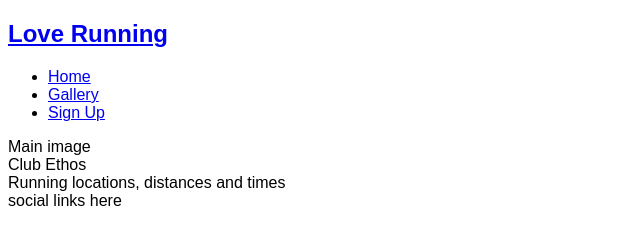
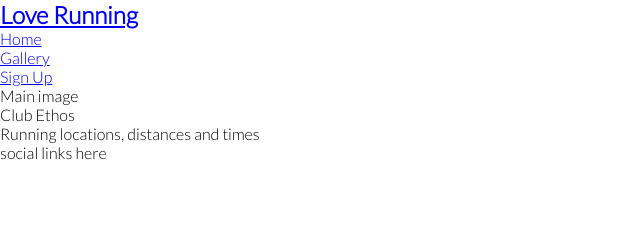
Before and after one commit to Arin17/love-running, a plain HTML site: page index.html in a window 1280 px wide. Shown: the whole page, without its empty margins (0-640 px from the left). Drawn offline with Linux system fonts and the light colour scheme.

Commit message:
Add google fonts and remove default margins, padding and borders

```diff
--- a/assets/css/style.css
+++ b/assets/css/style.css
@@ -1,3 +1,11 @@
+@import url('https://fonts.googleapis.com/css2?family=Lato:wght@300&family=Oswald&display=swap');
+
+* {
+    margin: 0;
+    padding: 0;
+    border: none;
+}
 body {
-    font-family: Arial;
+    font-family: Lato, sans-serif;
+    font-weight: 300
 }
```
